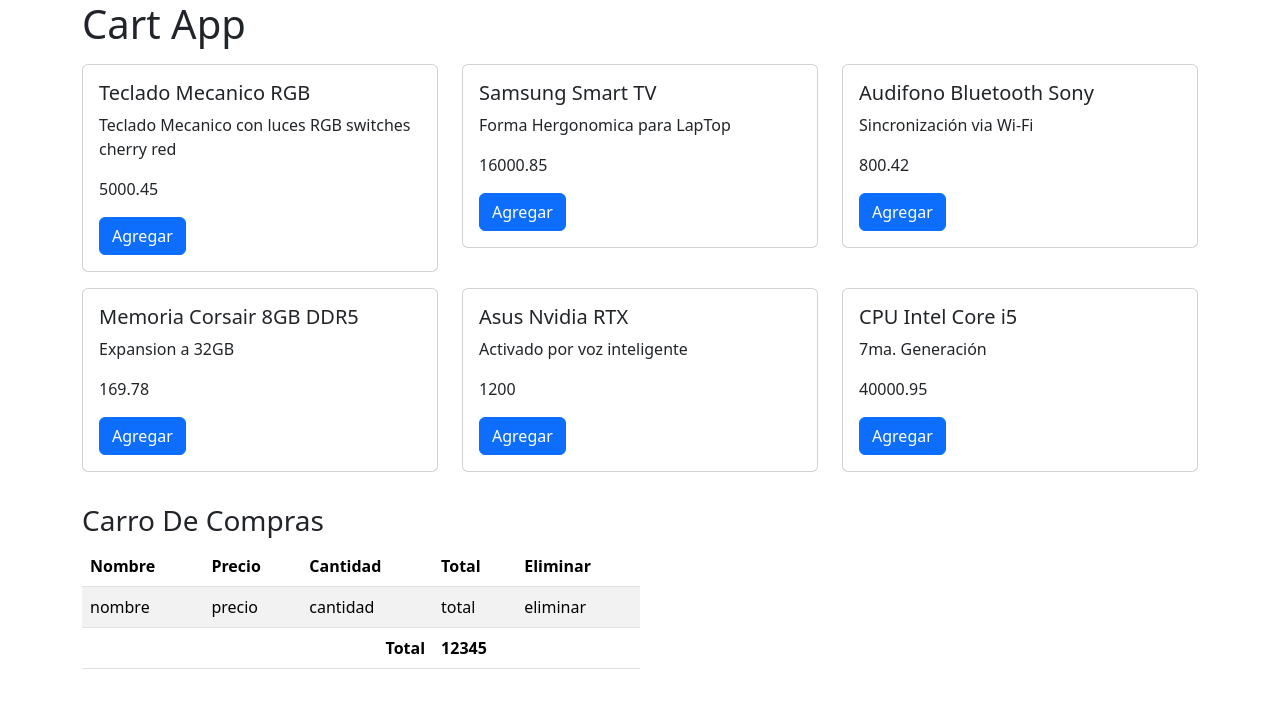
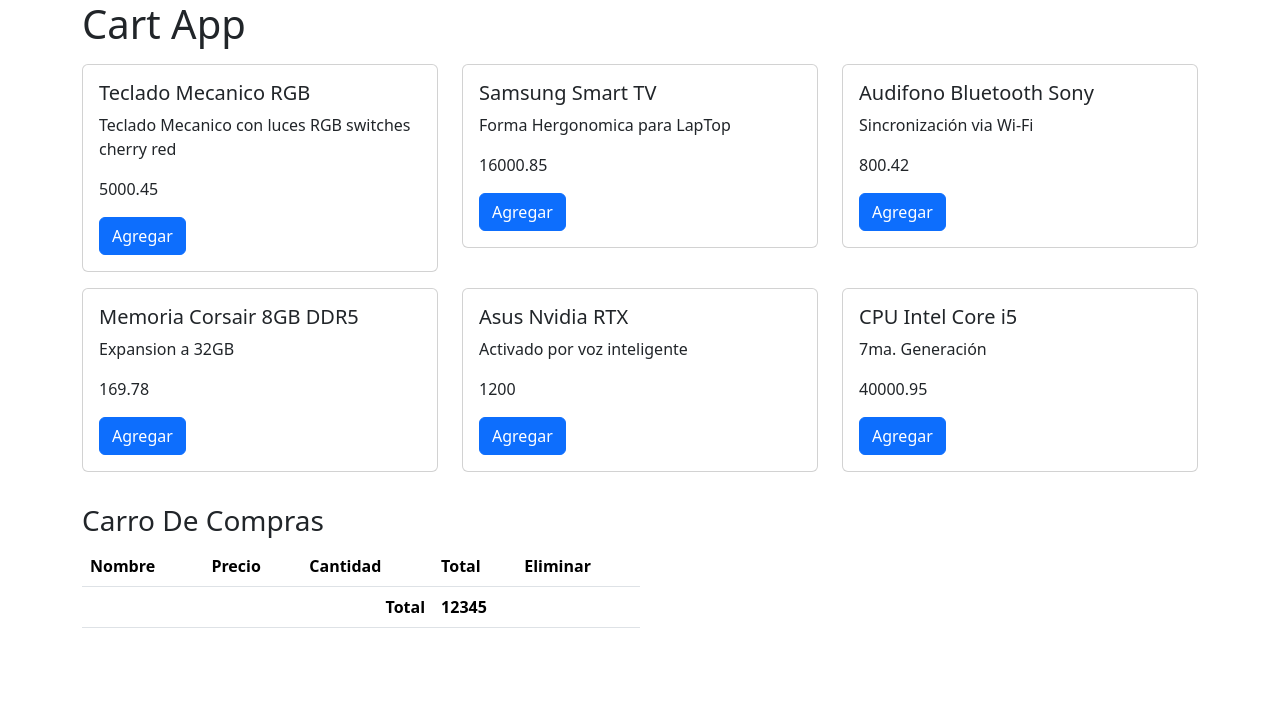
Before and after one commit to mazamorm1975/CartApp, a React (Vite) app: page / in a window 1280 px wide. Shown: the top 708 px of the page. Built offline with nearby package versions, Linux system fonts and the light colour scheme.

Commit message:
84. Manejando el estado del carro de compras

```diff
--- a/src/CartApp.jsx
+++ b/src/CartApp.jsx
@@ -1,14 +1,35 @@
+import { useState } from "react";
 import { CartView } from "./Components/CartView";
 import { CatalogView } from "./Components/CatalogView";
 
+const initialCartItems = [
+/*
+  {
+    product: {
+      id:1,
+        name:"Teclado Mecanico RGB",
+        description:"Teclado Mecanico con luces RGB switches cherry red",
+        price: 5000.45
+    },
+    quantity: 0,
+    total: 0
+  }
+*/
+]
+
+
+
 export const CartApp = () => {
-    return (
+
+  const [cartItems, setCartItem] = useState(initialCartItems);
+
+  return (
     <>
       <div className="container">
         <h1>Cart App</h1>
-          <CatalogView/>
+        <CatalogView />
         <div className="my-4 w-50">
-          <CartView/>
+          <CartView items={cartItems}/>
         </div>
       </div>
     </>
--- a/src/Components/CartView.jsx
+++ b/src/Components/CartView.jsx
@@ -1,4 +1,4 @@
-export const CartView = () => {
+export const CartView = ({items}) => {
 
     return(
         <>
@@ -14,13 +14,17 @@
               </tr>
             </thead>
             <tbody>
-              <tr>
-                <td>nombre</td>
-                <td>precio</td>
-                <td>cantidad</td>
-                <td>total</td>
-                <td>eliminar</td>
-              </tr>
+              {items.map(item => (
+                  <tr key={item.product.id}>
+                  <td>{item.product.name}</td>
+                  <td>{item.product.price}</td>
+                  <td>{item.quantity}</td>
+                  <td>{item.quantity * item.product.price}</td>
+                  <td>eliminar</td>
+                </tr>
+              ))}
+
+
             </tbody>
             <tfoot>
               <tr>
```
